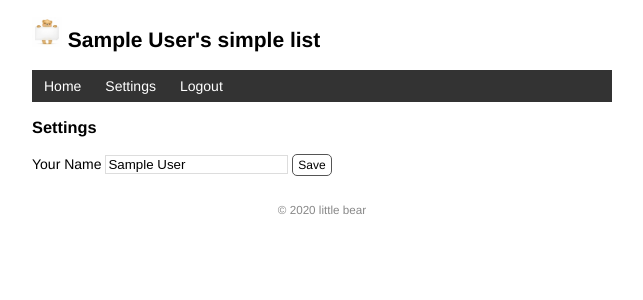
After one commit to bygonexf/Simple-List, a Flask app: page /settings in a window 1280 px wide. The commit adds this page. Shown: the top 300 px of the page, without its empty margins (318-961 px from the left). Run offline with Flask 2, Linux system fonts and the light colour scheme; the visitor is signed in with stand-in values (Sample User, id 1); data comes from the database, SQL or seed files in the repository.

Commit message:
User authentification with Flask-Login

```diff
--- a/app.py
+++ b/app.py
@@ -3,6 +3,8 @@ from flask_sqlalchemy import SQLAlchemy
 import os
 import sys
 import click
+from werkzeug.security import generate_password_hash, check_password_hash
+from flask_login import LoginManager, UserMixin, login_user, logout_user, current_user, login_required
 
 WIN = sys.platform.startswith('win')
 if WIN:  # 如果是 Windows 系统，使用三个斜线
@@ -16,6 +18,8 @@ app.config['SQLALCHEMY_TRACK_MODIFICATIONS'] = False  # 关闭对模型修改的
 app.config['SECRET_KEY'] = 'dev'
 # 在扩展类实例化前加载配置
 db = SQLAlchemy(app)
+login_manager = LoginManager(app)  # 实例化扩展类
+login_manager.login_view = 'login'
 
 @app.cli.command()  # 注册为命令
 @click.option('--drop', is_flag=True, help='Create after drop.')  # 设置选项
@@ -26,9 +30,17 @@ def initdb(drop):
     db.create_all()
     click.echo('Initialized database.')  # 输出提示信息
 
-class User(db.Model):  # 表名将会是 user（自动生成，小写处理）
+class User(db.Model, UserMixin):  # 表名将会是 user（自动生成，小写处理）
     id = db.Column(db.Integer, primary_key=True)  # 主键
     name = db.Column(db.String(20))  # 名字
+    username = db.Column(db.String(20))  # 用户名
+    password_hash = db.Column(db.String(128))  # 密码散列值
+
+    def set_password(self, password):  # 用来设置密码的方法，接受密码作为参数
+        self.password_hash = generate_password_hash(password)  # 将生成的密码保持到对应字段
+
+    def validate_password(self, password):  # 用于验证密码的方法，接受密码作为参数
+        return check_password_hash(self.password_hash, password)  # 返回布尔值
 
 
 class Movie(db.Model):  # 表名将会是 movie
@@ -36,6 +48,7 @@ class Movie(db.Model):  # 表名将会是 movie
     title = db.Column(db.String(60))  # 电影标题
     year = db.Column(db.String(4))  # 电影年份
 
+'''
 @app.cli.command()
 def forge():
     """Generate fake data."""
@@ -60,6 +73,48 @@ def forge():
         db.session.add(movie)
     db.session.commit()
     click.echo('Done.')
+'''
+
+@app.cli.command()
+@click.option('--username', prompt=True, help='The username used to login.')
+@click.option('--password', prompt=True, hide_input=True, confirmation_prompt=True, help='The password used to login.')
+def admin(username, password):
+    """Create user."""
+    db.create_all()
+
+    name = 'little bear'
+    movies = [
+        {'title': 'My Neighbor Totoro', 'year': '1988'},
+        {'title': 'Dead Poets Society', 'year': '1989'},
+        {'title': 'A Perfect World', 'year': '1993'},
+        {'title': 'Leon', 'year': '1994'},
+        {'title': 'Mahjong', 'year': '1996'},
+        {'title': 'Swallowtail Butterfly', 'year': '1996'},
+        {'title': 'King of Comedy', 'year': '1999'},
+        {'title': 'Devils on the Doorstep', 'year': '1999'},
+        {'title': 'WALL-E', 'year': '2008'},
+        {'title': 'The Pork of Music', 'year': '2012'},
+    ]
+    user = User(name=name)
+    db.session.add(user)
+
+    user = User.query.first()
+    if user is not None:
+        click.echo('Updating user...')
+        user.username = username
+        user.set_password(password)  # 设置密码
+    else:
+        click.echo('Creating user...')
+        user = User(username=username, name='Admin')
+        user.set_password(password)  # 设置密码
+        db.session.add(user)
+
+    for m in movies:
+        movie = Movie(title=m['title'], year=m['year'])
+        db.session.add(movie)
+
+    db.session.commit()  # 提交数据库会话
+    click.echo('Done.')
 
 @app.context_processor
 def inject_user():
@@ -73,6 +128,8 @@ def page_not_found(e):
 @app.route('/', methods=['GET', 'POST'])
 def index():
     if request.method == 'POST':
+        if not current_user.is_authenticated:
+            return redirect(url_for('index'))
         title = request.form.get('title')
         year = request.form.get('year')
         if not title or not year or len(year) > 4 or len(title) > 60:
@@ -89,6 +146,7 @@ def index():
     return render_template('index.html', movies=movies)
 
 @app.route('/movie/edit/<int:movie_id>', methods=['GET', 'POST'])
+@login_required
 def edit(movie_id):
     movie = Movie.query.get_or_404(movie_id)
     if request.method == 'POST':
@@ -105,9 +163,65 @@ def edit(movie_id):
     return render_template('edit.html', movie=movie)
 
 @app.route('/movie/delete/<int:movie_id>', methods=['POST'])
+@login_required
 def delete(movie_id):
     movie = Movie.query.get_or_404(movie_id)
     db.session.delete(movie)
     db.session.commit()
     flash('Item deleted.')
     return redirect(url_for('index'))
+
+@login_manager.user_loader
+def load_user(user_id):  # 创建用户加载回调函数，接受用户 ID 作为参数
+    user = User.query.get(int(user_id))  # 用 ID 作为 User 模型的主键查询对应的用户
+    return user  # 返回用户对象
+
+@app.route('/login', methods=['GET', 'POST'])
+def login():
+    if request.method == 'POST':
+        username = request.form['username']
+        password = request.form['password']
+
+        if not username or not password:
+            flash('Invalid input.')
+            return redirect(url_for('login'))
+
+        user = User.query.first()
+        # 验证用户名和密码是否一致
+        if username == user.username and user.validate_password(password):
+            login_user(user)  # 登入用户
+            flash('Login success.')
+            return redirect(url_for('index'))  # 重定向到主页
+
+        flash('Invalid username or password.')  # 如果验证失败，显示错误消息
+        return redirect(url_for('login'))  # 重定向回登录页面
+
+    return render_template('login.html')
+
+@app.route('/logout')
+@login_required  # 用于视图保护，后面会详细介绍
+def logout():
+    logout_user()  # 登出用户
+    flash('Goodbye.')
+    return redirect(url_for('index'))  # 重定向回首页
+
+@app.route('/settings', methods=['GET', 'POST'])
+@login_required
+def settings():
+    if request.method == 'POST':
+        name = request.form['name']
+
+        if not name or len(name) > 20:
+            flash('Invalid input.')
+            return redirect(url_for('settings'))
+
+        current_user.name = name
+        # current_user 会返回当前登录用户的数据库记录对象
+        # 等同于下面的用法
+        # user = User.query.first()
+        # user.name = name
+        db.session.commit()
+        flash('Settings updated.')
+        return redirect(url_for('index'))
+
+    return render_template('settings.html')
--- a/templates/base.html
+++ b/templates/base.html
@@ -20,6 +20,12 @@
     <nav>
         <ul>
             <li><a href="{{ url_for('index') }}">Home</a></li>
+            {% if current_user.is_authenticated %}
+                <li><a href="{{ url_for('settings') }}">Settings</a></li>
+                <li><a href="{{ url_for('logout') }}">Logout</a></li>
+            {% else %}
+                <li><a href="{{ url_for('login') }}">Login</a></li>
+            {% endif %}
         </ul>
     </nav>
     {% block content %}{% endblock %}
--- a/templates/index.html
+++ b/templates/index.html
@@ -2,19 +2,23 @@
 
 {% block content %}
 <p>{{ movies|length }} Titles</p>
+{% if current_user.is_authenticated %}
 <form method="post">
     Name <input type="text" name="title" autocomplete="off" required>
     Year <input type="text" name="year" autocomplete="off" required>
     <input class="btn" type="submit" name="submit" value="Add">
 </form>
+{% endif %}
 <ul class="movie-list">
     {% for movie in movies %}
     <li>{{ movie.title }} - {{ movie.year }}
         <span class="float-right">
+            {% if current_user.is_authenticated %}
             <a class="btn" href="{{ url_for('edit', movie_id=movie.id) }}">Edit</a>
             <form class="inline-form" method="post" action="{{ url_for('delete', movie_id=movie.id) }}">
                 <input class="btn" type="submit" name="delete" value="Delete" onclick="return confirm('Are you sure?')">
             </form>
+            {% endif %}
             <a class="imdb" href="https://www.imdb.com/find?q={{ movie.title }}" target="_blank" title="Find this movie on IMDb">IMDb</a>
         </span>
     </li>
--- /dev/null
+++ b/templates/settings.html
@@ -0,0 +1,9 @@
+{% extends 'base.html' %}
+
+{% block content %}
+<h3>Settings</h3>
+<form method="post">
+    Your Name <input type="text" name="name" autocomplete="off" required value="{{ current_user.name }}">
+    <input class="btn" type="submit" name="submit" value="Save">
+</form>
+{% endblock %}
```
Also changed, not shown: templates/login.html (added, +13 -0 lines).
